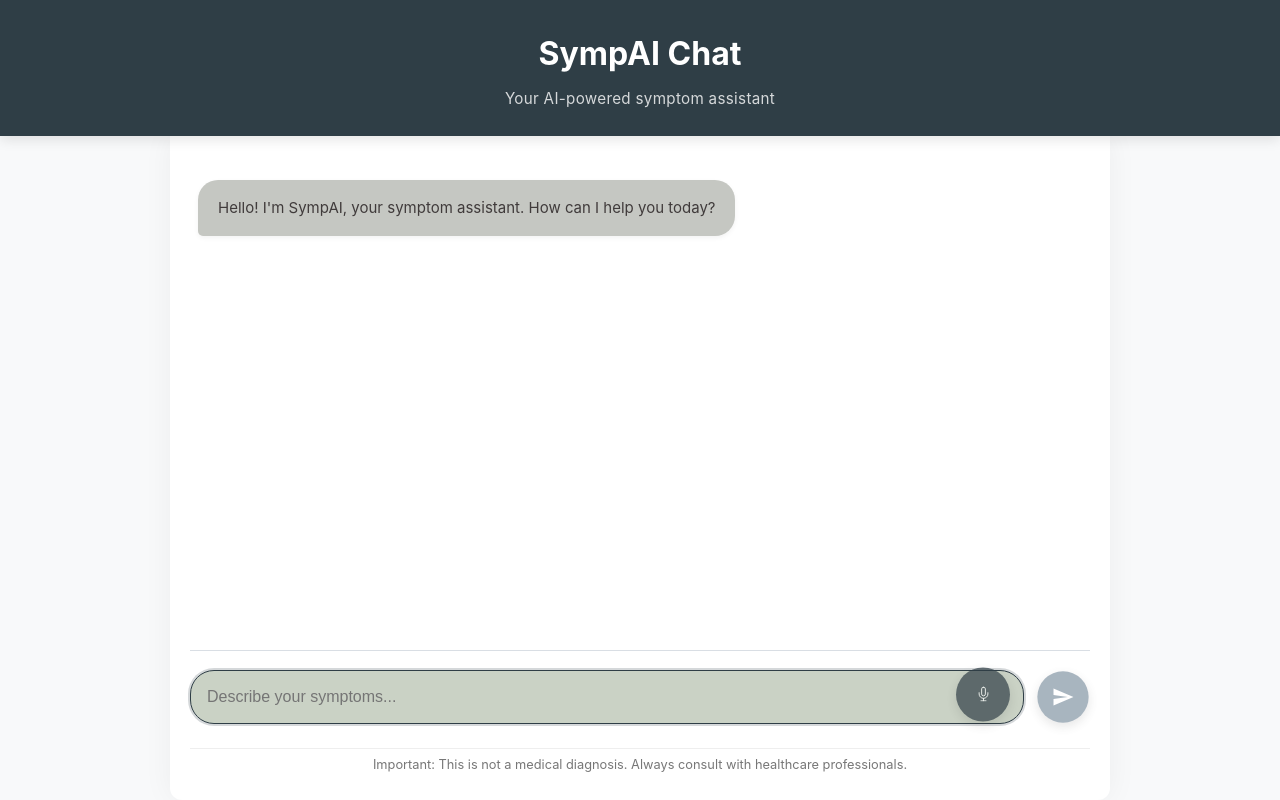
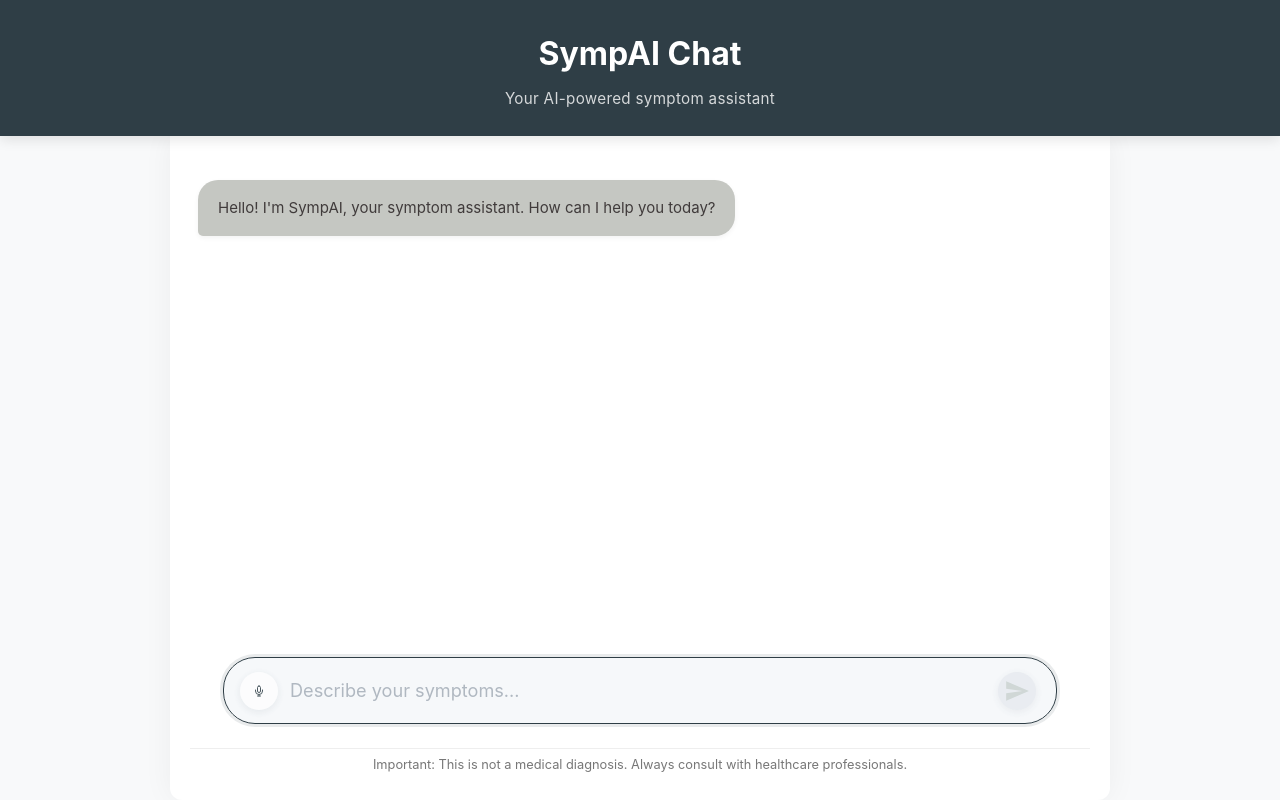
Before and after one commit to AlexChakmakian/sympAI, a React (Create React App) app: page /chat in a window 1280 px wide. Built offline with nearby package versions, Linux system fonts and the light colour scheme.

Commit message:
push tweaks to ui

```diff
--- a/src/pages/ChatBotPage.css
+++ b/src/pages/ChatBotPage.css
@@ -125,69 +125,126 @@
   40% { transform: scale(1.2); }
 }
 
-.message-input {
-  display: flex;
+/* --- Modern Input Bar Styles --- */
+.message-input-modern {
+  width: 100%;
   margin-top: 1.2rem;
-  border-top: 1px solid rgba(65, 90, 119, 0.2);
-  padding-top: 1.2rem;
   margin-bottom: 0.5rem;
-  position: relative;
+  border: none;
+  background: none;
+  padding: 0;
 }
 
-.message-input input {
-  flex: 1;
-
-  padding: 16px;
-  border: 1px solid #e0e0e0;
-  border-radius: 24px;
-  margin-right: 12px;
-  font-size: 16px;
-  background-color: #CAD2C5;
-  transition: all 0.3s ease;
-  box-shadow: 0 2px 8px rgba(0,0,0,0.05);
+.input-bar {
+  display: flex;
+  align-items: center;
+  background: rgba(245, 247, 250, 0.85); /* glassy, light */
+  border-radius: 32px;
+  box-shadow: 0 4px 24px 0 rgba(44, 62, 80, 0.10);
+  padding: 10px 18px 10px 14px;
+  width: 100%;
+  gap: 10px;
+  border: 1.5px solid #e3e7ed;
+  transition: border 0.2s, box-shadow 0.2s;
+  backdrop-filter: blur(6px); /* glassmorphism */
+  max-width: 800px;
+  margin: 0 auto;
 }
 
-.message-input input:focus {
-  outline: none;
-  border-color: #2F3E46;
-  box-shadow: 0 0 0 2px rgba(47, 62, 70, 0.2);
+.input-bar:focus-within {
+  border: 1.5px solid #2F3E46;
+  box-shadow: 0 0 0 3px rgba(47, 62, 70, 0.10);
 }
 
-.message-input button {
-  width: 54px;
-  height: 54px;
-  padding: 0;
-  background-color: #2F3E46;
-  color: white;
+.modern-input {
+  flex: 1;
   border: none;
+  outline: none;
+  background: transparent;
+  font-size: 1.08rem;
+  padding: 12px 0 12px 0;
+  color: #2F3E46;
+  border-radius: 0;
+  box-shadow: none;
+  font-family: inherit;
+  transition: color 0.2s;
+}
+
+.modern-input::placeholder {
+  color: #b0b8c1;
+  opacity: 1;
+  font-size: 1.05em;
+}
+
+.speech-button-modern, .send-button-modern {
+  background: rgba(255,255,255,0.7);
+  border: none;
+  color: #2F3E46;
+  width: 38px;
+  height: 38px;
+  min-width: 38px;
+  min-height: 38px;
   border-radius: 50%;
-  cursor: pointer;
   display: flex;
   align-items: center;
   justify-content: center;
-  box-shadow: 0 4px 12px rgba(0,0,0,0.15);
-  transition: all 0.3s ease;
+  margin: 0 2px;
+  box-shadow: 0 2px 8px rgba(44, 62, 80, 0.10);
+  font-size: 1.2rem;
+  transition: background 0.18s, transform 0.18s, box-shadow 0.18s;
+  opacity: 0.85;
 }
 
-.message-input button:disabled {
-  background-color: #8496a5;
+.speech-button-modern:hover:not(:disabled),
+.send-button-modern:hover:not(:disabled) {
+  background: #e3e7ed;
+  transform: scale(1.12);
+  box-shadow: 0 4px 16px rgba(44, 62, 80, 0.13);
+  opacity: 1;
+}
+
+.speech-button-modern.active {
+  color: #ff4d4d;
+  background: #ffeaea;
+  opacity: 1;
+  animation: pulse 1.5s infinite;
+}
+
+.send-button-modern:disabled {
+  background: #e3e7ed;
+  color: #bfc9c6;
   cursor: not-allowed;
   opacity: 0.7;
-  transform: scale(0.95);
 }
 
-.message-input button:hover:not(:disabled) {
-  background-color: #1e293b;
-  transform: translateY(-2px);
+/* Remove old speech button styles for clarity */
+.speech-button, .speech-button.active {
+  display: none !important;
 }
 
-.message-input button:active:not(:disabled) {
-  transform: scale(0.95);
+/* Adjust input padding for new layout */
+.with-speech-button .modern-input {
+  padding-left: 0;
+  padding-right: 0;
 }
 
-.send-icon {
-  width: 24px;
-  height: 24px;
+/* Responsive tweaks */
+@media (max-width: 768px) {
+  .input-bar {
+    padding: 7px 7px 7px 7px;
+    gap: 4px;
+  }
+  .modern-input {
+    font-size: 1rem;
+    padding: 9px 0;
+  }
+  .speech-button-modern, .send-button-modern {
+    width: 32px;
+    height: 32px;
+    min-width: 32px;
+    min-height: 32px;
+    font-size: 1rem;
+  }
 }
 
 .disclaimer {
@@ -218,69 +275,3 @@
   background-color: #2F3E46;
   color: white;
 }
-
-/* Speech Button Styles - More minimalistic and positioned on right */
-.speech-button {
-  position: absolute;
-  right: 80px; /* Position to the left of the send button */
-  top: 60%;
-  transform: translateY(-51%);
-  background-color: rgba(47, 62, 70, 0.05); /* Light visible background */
-  border: 1px solid rgba(47, 62, 70, 0.1); /* Subtle border */
-  color: #2F3E46;
-  cursor: pointer;
-  opacity: 0.7;
-  transition: all 0.2s;
-  width: 26px; /* Significantly smaller width */
-  height: 26px; /* Significantly smaller height */
-  border-radius: 50%; /* Perfect circle */
-  display: flex;
-  align-items: center;
-  justify-content: center;
-  padding: 0;
-}
-
-.speech-button:hover {
-  opacity: 0.85;
-  background-color: rgba(47, 62, 70, 0.05); /* No color change */
-  transform: none; /* No movement */
-}
-
-.speech-button.active {
-  color: #ff4d4d;
-  opacity: 0.9;
-  animation: subtle-pulse 1.5s infinite;
-}
-
-@keyframes subtle-pulse {
-  0% { box-shadow: 0 0 0 0 rgba(255, 77, 77, 0.2); }
-  70% { box-shadow: 0 0 0 3px rgba(255, 77, 77, 0); } /* Smaller pulse */
-  100% { box-shadow: 0 0 0 0 rgba(255, 77, 77, 0); }
-}
-
-/* With speech button, no need for left padding adjustment */
-.with-speech-button input {
-  padding-right: 90px; /* Make room for mic and send buttons */
-}
-
-/* Mobile responsiveness */
-@media (max-width: 768px) {
-  .chat-container {
-    padding: 15px 10px;
-    border-radius: 0;
-  }
-
-  .message {
-    max-width: 85%;
-    padding: 14px 16px;
-  }
-
-  .message-input input {
-    padding: 14px;
-  }
-
-  .message-input button {
-    width: 48px;
-    height: 48px;
-  }
-}
--- a/src/pages/ChatBotPage.js
+++ b/src/pages/ChatBotPage.js
@@ -1,29 +1,29 @@
 import React, { useState, useEffect, useRef } from 'react';
 import './ChatBotPage.css';
 
-// Microphone SVG icon componentg
+// Microphone SVG icon component
 const MicIcon = ({ active }) => (
   <svg
     className={`mic-icon ${active ? 'active' : ''}`}
     xmlns="http://www.w3.org/2000/svg"
     viewBox="0 0 24 24"
-    width="15"
-    height="15"
+    width="12"
+    height="12"
     fill="none"
     stroke="currentColor"
-    strokeWidth="1.5"
+    strokeWidth="2"
     strokeLinecap="round"
     strokeLinejoin="round"
     style={{
-      maxWidth: '18px',
-      maxHeight: '18px',
-      display: 'block'  // Ensures proper sizing
+      maxWidth: '14px',
+      maxHeight: '14px',
+      display: 'block'
     }}
   >
-    <path d="M12 1a3 3 0 0 0-3 3v8a3 3 0 0 0 6 0V4a3 3 0 0 0-3-3z"></path>
-    <path d="M19 10v2a7 7 0 0 1-14 0v-2"></path>
-    <line x1="12" y1="19" x2="12" y2="23"></line>
-    <line x1="8" y1="23" x2="16" y2="23"></line>
+    <path d="M12 2a3 3 0 0 0-3 3v7a3 3 0 0 0 6 0V5a3 3 0 0 0-3-3z" />
+    <path d="M19 10v2a7 7 0 0 1-14 0v-2" />
+    <line x1="12" y1="19" x2="12" y2="22" />
+    <line x1="9" y1="22" x2="15" y2="22" />
   </svg>
 );
 
@@ -279,12 +279,13 @@ function ChatBotPage() {
 
         <form
           onSubmit={handleSendMessage}
-          className={`message-input ${supportsSpeech ? 'with-speech-button' : ''}`}
+          className={`message-input-modern ${supportsSpeech ? 'with-speech-button' : ''}`}
         >
+          <div className="input-bar">
             {supportsSpeech && (
               <button
                 type="button"
-              className={`speech-button ${isListening ? 'active' : ''}`}
+                className={`speech-button-modern ${isListening ? 'active' : ''}`}
                 onClick={toggleSpeechRecognition}
                 aria-label={isListening ? 'Stop listening' : 'Start speech recognition'}
                 disabled={isLoading}
@@ -292,7 +293,6 @@ function ChatBotPage() {
                 <MicIcon active={isListening} />
               </button>
             )}
-
             <input
               ref={inputRef}
               type="text"
@@ -302,10 +302,11 @@ function ChatBotPage() {
               placeholder={isListening ? 'Listening...' : 'Describe your symptoms...'}
               disabled={isLoading || isListening}
               aria-label="Message input"
+              className="modern-input"
             />
-
             <button
               type="submit"
+              className="send-button-modern"
               disabled={isLoading || !inputText.trim()}
               aria-label="Send message"
             >
@@ -317,6 +318,7 @@ function ChatBotPage() {
                 <SendIcon />
               )}
             </button>
+          </div>
         </form>
 
         <div className="disclaimer">
```
Also changed, not shown: 1 other file (tests, documents, lock files or other folders). Lines whose indentation alone changed are shown as unchanged.
